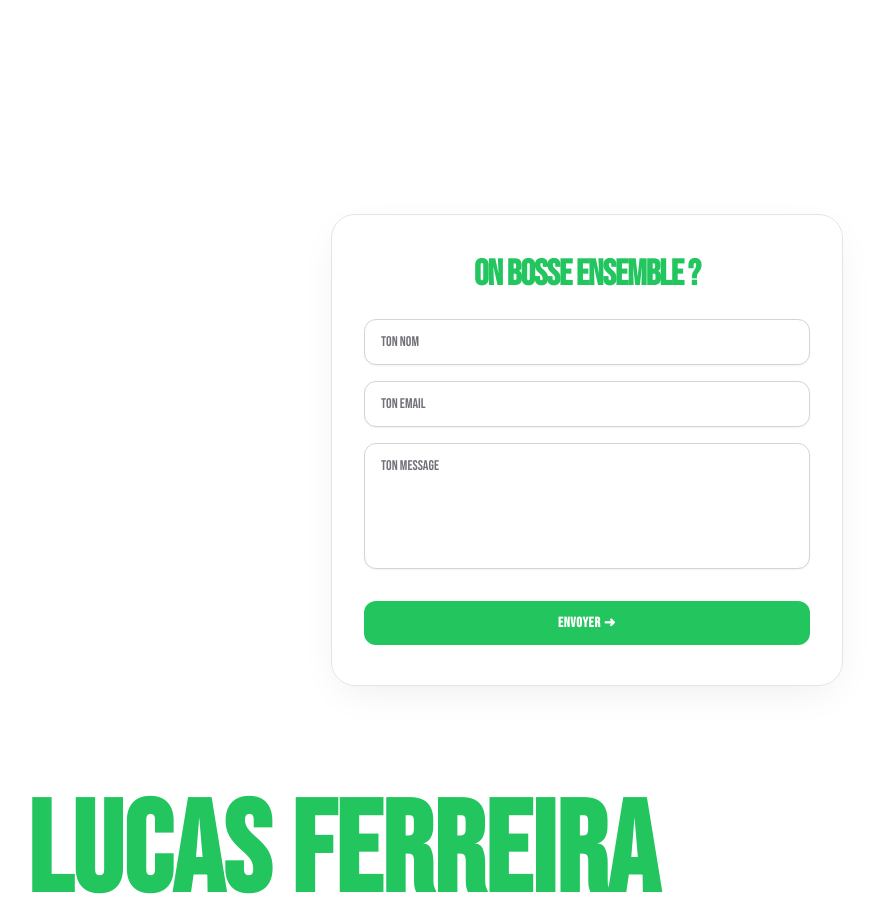
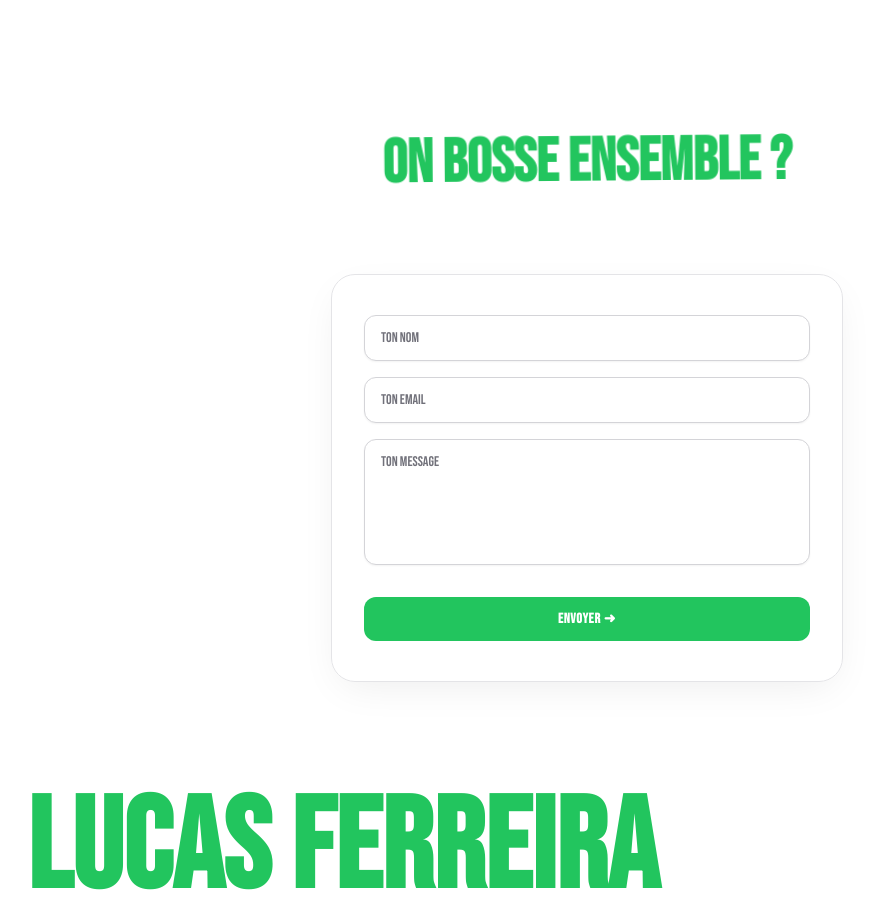
Before and after one commit to LucasFrra/portfolio2025, a Nuxt app: page / in a window 1280 px wide. Shown: the part 2020-2943 px from the top of the page, without its empty margins (53-927 px from the left). Built offline with nearby package versions, Linux system fonts and the light colour scheme.

Commit message:
change form and add animation in tailwind config

```diff
--- a/components/Form.vue
+++ b/components/Form.vue
@@ -1,15 +1,13 @@
 <template>
+  <h2 class="w-full text-center text-primary text-6xl font-extrabold z-30 animate-title-curve-normal">
+      On bosse ensemble ?
+    </h2>
   <div class="flex justify-center px-4 py-20 bg-gradient-to-b">
     <form
-      v-motion
-      :initial="{ opacity: 0, y: 50 }"
-      :enter="{ opacity: 1, y: 0, transition: { duration: 0.6, ease: 'easeOut' } }"
       action="https://formspree.io/f/mvgqkwqo"
       method="POST"
       class="w-full max-w-lg px-6 sm:px-8 py-10 bg-white/60 backdrop-blur-md border border-zinc-200 rounded-3xl shadow-[0_12px_40px_-10px_rgba(0,0,0,0.08)] space-y-6"
     >
-      <h2 class="text-4xl font-black text-center text-primary tracking-tight">On bosse ensemble ?</h2>
-
       <div class="space-y-4">
         <input
           name="name"
--- a/components/WorkDeck.vue
+++ b/components/WorkDeck.vue
@@ -221,54 +221,4 @@ onMounted(() => {
   animation: float-right 2.2s ease-in-out infinite;
 }
 
-@keyframes curveBounce-absolute {
-
-  0%,
-  100% {
-    transform: translateX(-50%) translateY(0) rotate(0deg) scale(1);
-  }
-
-  25% {
-    transform: translateX(-50%) translateY(-6px) rotate(-1deg) scale(1.02);
-  }
-
-  50% {
-    transform: translateX(-50%) translateY(4px) rotate(1deg) scale(0.98);
-  }
-
-  75% {
-    transform: translateX(-50%) translateY(-2px) rotate(-0.5deg) scale(1.01);
-  }
-}
-
-@keyframes curveBounce-normal {
-
-  0%,
-  100% {
-    transform: translateY(0) rotate(0deg) scale(1);
-  }
-
-  25% {
-    transform: translateY(-6px) rotate(-1deg) scale(1.02);
-  }
-
-  50% {
-    transform: translateY(4px) rotate(1deg) scale(0.98);
-  }
-
-  75% {
-    transform: translateY(-2px) rotate(-0.5deg) scale(1.01);
-  }
-}
-
-
-.animate-title-curve-absolute {
-  animation: curveBounce-absolute 3.5s ease-in-out infinite;
-  transform-origin: center;
-}
-
-.animate-title-curve-normal {
-  animation: curveBounce-normal 3.5s ease-in-out infinite;
-  transform-origin: center;
-}
 </style>
--- a/tailwind.config.js
+++ b/tailwind.config.js
@@ -16,6 +16,17 @@ export default {
       scale: {
             '-100': '-1',
         },
+        keyframes: {
+        'curve-bounce-normal': {
+          '0%, 100%': { transform: 'translateY(0) rotate(0deg) scale(1)' },
+          '25%': { transform: 'translateY(-6px) rotate(-1deg) scale(1.02)' },
+          '50%': { transform: 'translateY(4px) rotate(1deg) scale(0.98)' },
+          '75%': { transform: 'translateY(-2px) rotate(-0.5deg) scale(1.01)' },
+        },
+      },
+      animation: {
+        'title-curve-normal': 'curve-bounce-normal 3.5s ease-in-out infinite',
+      },
     },
   },
   plugins: [
@@ -26,7 +37,7 @@ export default {
         },
         '.text-stroke-primary': {
           '-webkit-text-stroke-color': theme('colors.primary'),
-        },
+        }
       })
     }
   ],
```
